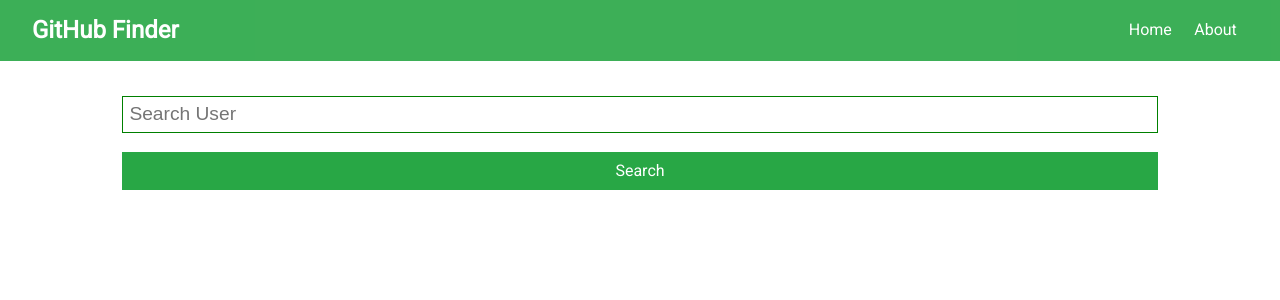
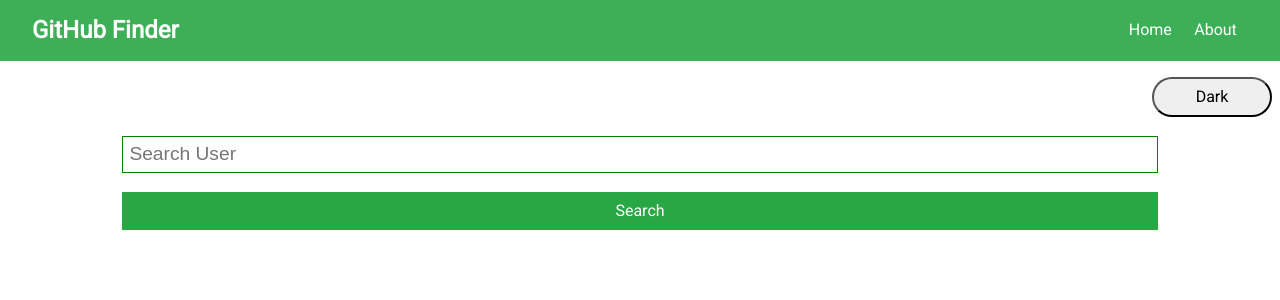
Before and after one commit to ThiHi0304/Midterm3-Pham-Thi-Hi, a React (Create React App) app: page / in a window 1280 px wide. Shown: the top 300 px of the page. Built offline with nearby package versions, Linux system fonts and the light colour scheme.

Commit message:
Add dark theme/light theme

```diff
--- a/src/App.js
+++ b/src/App.js
@@ -1,16 +1,37 @@
-import React from "react";
+import React, { useState, useEffect } from "react";
 import { BrowserRouter as Router } from "react-router-dom";
 import "./App.css";
 import Home from "./components/layout/Home";
 import Navbar from "./components/layout/Navbar";
 const App = () => {
+  const [isDarkMode, setIsDarkMode] = useState(false);
+  const handleTheme = () => {
+    setIsDarkMode(!isDarkMode);
+  };
+  useEffect(() => {
+    document.body.style.backgroundColor = isDarkMode ? "black" : "white";
+    document.body.style.color = isDarkMode ? "white" : "black";
+  }, [isDarkMode]);
+
   return (
     <div className="App">
       <Router>
         <Navbar />
+        <button
+          onClick={handleTheme}
+          style={{
+            borderRadius: "20px",
+            height: "40px",
+            width: "120px",
+            marginLeft: "90%",
+          }}
+        >
+          {isDarkMode ? "Light" : "Dark"}
+        </button>
         <Home />
       </Router>
     </div>
   );
 };
+
 export default App;
```
